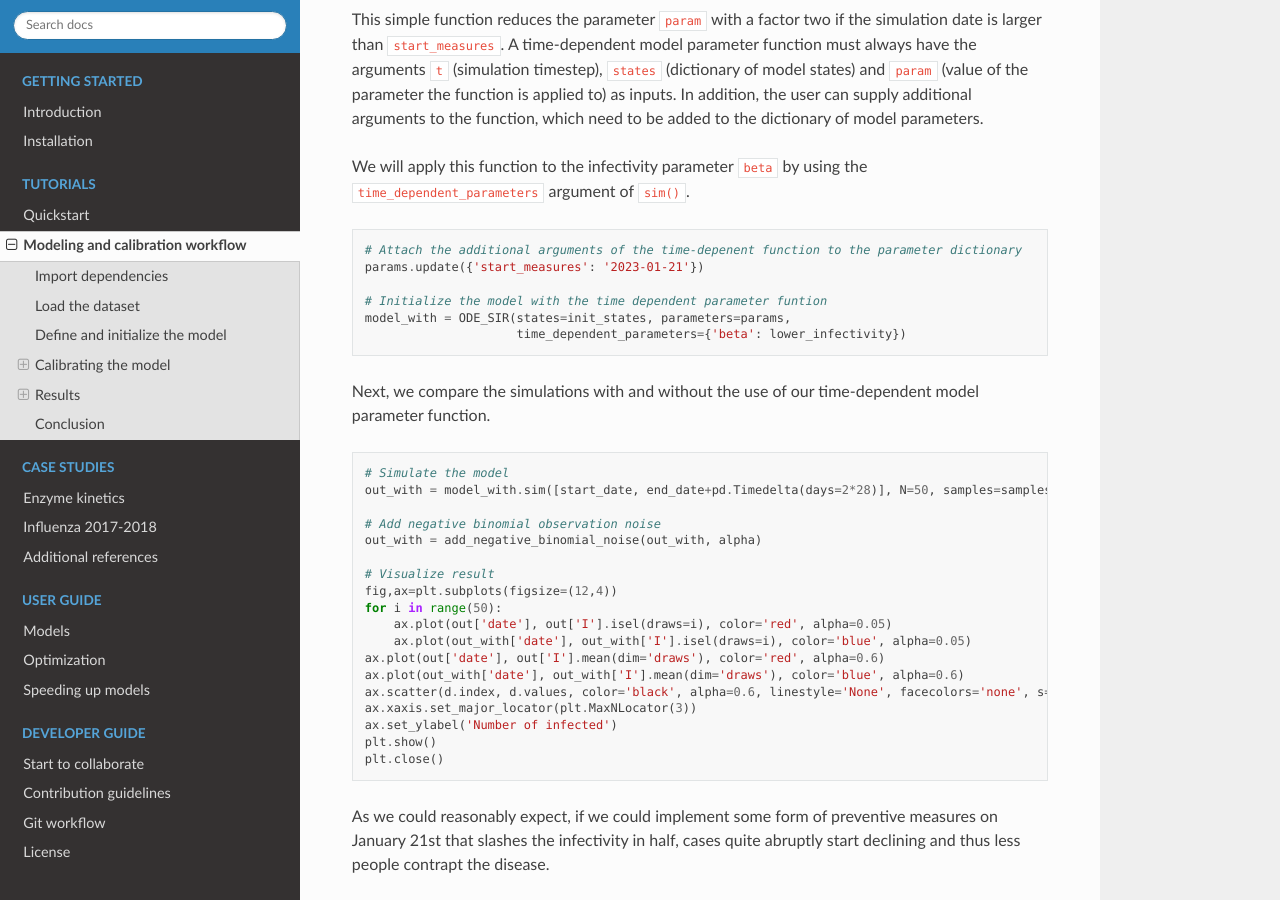
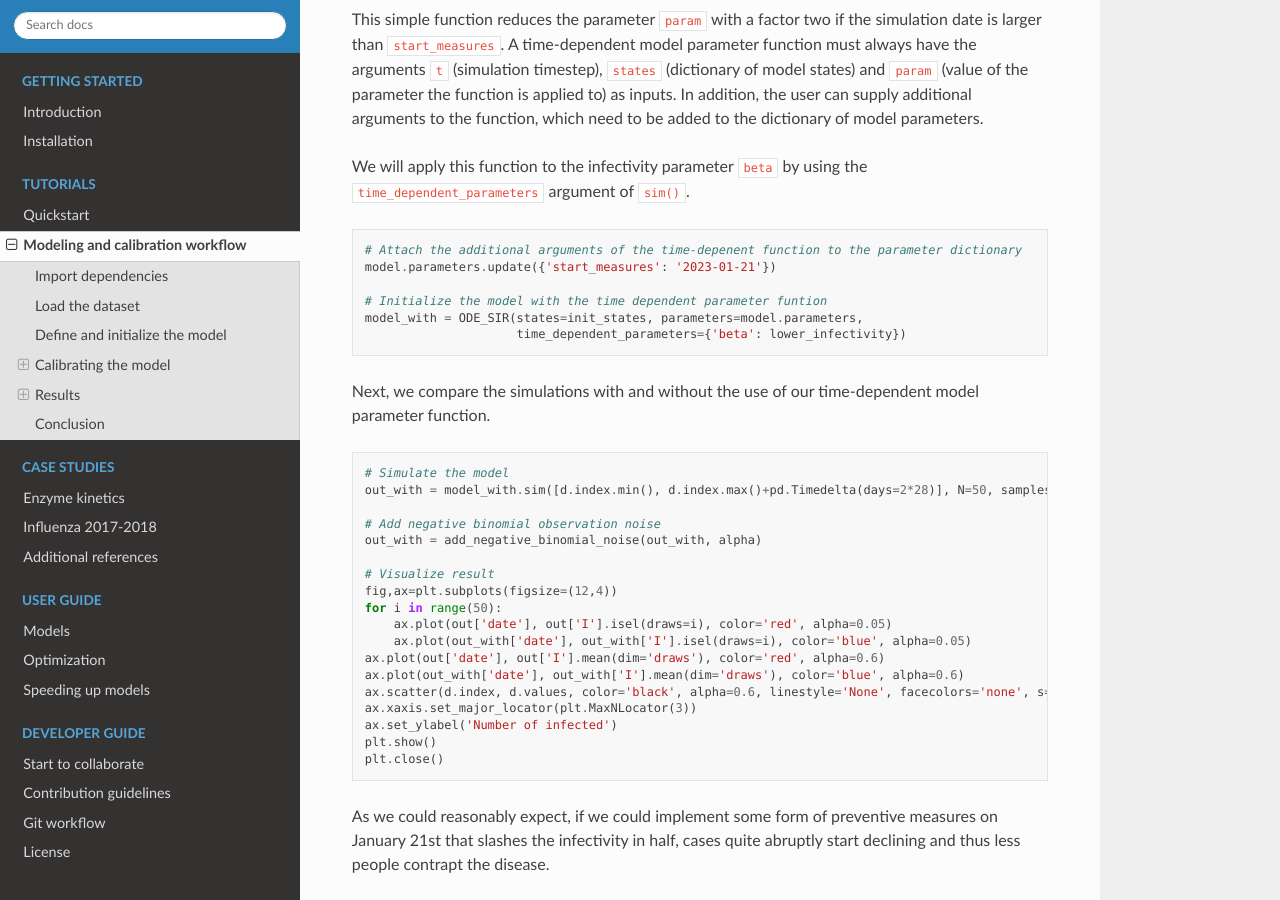
Before and after one commit to twallema/pySODM, a Sphinx documentation site: the page built from docs/workflow.md, in a window 1280 px wide and 900 px high, scrolled down 12483 px. Built offline with Sphinx 7.4.7 and the Read the Docs theme 2.0.0, drawn with Linux system fonts in a browser that asks for light colours; some of the changed text lies outside the part shown.

Commit message:
other bugs in workflow tutorial

````diff
--- a/docs/workflow.md
+++ b/docs/workflow.md
@@ -253,7 +253,7 @@
     # Update beta with the calibrated value
     model.parameters.update({'beta': theta[0]})
     # Simulate the model
-    out = model.sim([start_date, end_date])
+    out = model.sim([d.index.min(), d,index.max()])
     # Visualize result
     fig,ax=plt.subplots()
     ax.plot(out['date'], out['I'], color='red', label='Infectious')
@@ -303,7 +303,7 @@
     # Perturbate previously obtained estimate
     ndim, nwalkers, pos = perturbate_theta(theta, pert=[0.10,], multiplier=multiplier_mcmc, bounds=bounds)
     # Usefull settings to retain in the samples dictionary (no pd.Timestamps or np.arrays allowed!)
-    settings={'start_calibration': start_date.strftime("%Y-%m-%d"), 'end_calibration': end_date.strftime("%Y-%m-%d"),
+    settings={'start_calibration': d.index.min().strftime("%Y-%m-%d"), 'end_calibration': end_date.strftime("%Y-%m-%d"),
               'n_chains': nwalkers, 'starting_estimate': list(theta)}
     # Run the sampler
     sampler = run_EnsembleSampler(pos, n_mcmc, identifier, objective_function,
@@ -362,7 +362,7 @@
 
 ```
 # Simulate model
-out = model.sim([start_date, end_date+pd.Timedelta(days=28)], N=50, samples=samples_dict, draw_fcn=draw_fcn, processes=processes)
+out = model.sim([d.index.min(), d.index.max()+pd.Timedelta(days=28)], N=50, samples=samples_dict, draw_fcn=draw_fcn, processes=processes)
 # Add negative binomial observation noise
 out = add_negative_binomial_noise(out, dispersion)
 # Visualize result
@@ -400,10 +400,10 @@
 We will apply this function to the infectivity parameter `beta` by using the `time_dependent_parameters` argument of `sim()`.
 ```
 # Attach the additional arguments of the time-depenent function to the parameter dictionary
-params.update({'start_measures': '2023-01-21'})
+model.parameters.update({'start_measures': '2023-01-21'})
 
 # Initialize the model with the time dependent parameter funtion
-model_with = ODE_SIR(states=init_states, parameters=params,
+model_with = ODE_SIR(states=init_states, parameters=model.parameters,
                      time_dependent_parameters={'beta': lower_infectivity})
 ```
 
@@ -411,7 +411,7 @@
 
 ```
 # Simulate the model
-out_with = model_with.sim([start_date, end_date+pd.Timedelta(days=2*28)], N=50, samples=samples_dict, draw_fcn=draw_fcn, processes=processes)
+out_with = model_with.sim([d.index.min(), d.index.max()+pd.Timedelta(days=2*28)], N=50, samples=samples_dict, draw_fcn=draw_fcn, processes=processes)
 
 # Add negative binomial observation noise
 out_with = add_negative_binomial_noise(out_with, alpha)
````
Also changed, not shown: 1 other file.
